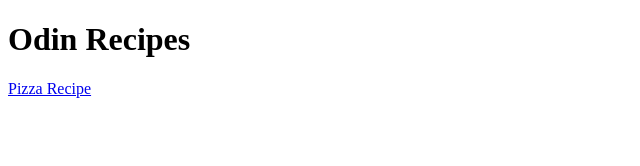
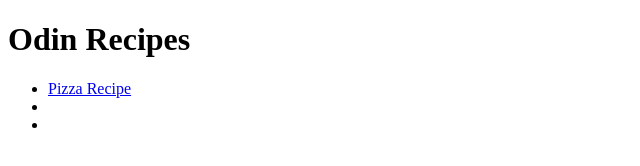
Before and after one commit to Godspeed715/Odin-Recipies, a plain HTML site: page index.html in a window 1280 px wide. Shown: the whole page, without its empty margins (0-640 px from the left). Drawn offline with Linux system fonts and the light colour scheme.

Commit message:
Modified the index.html file
Added links to the other recipe files and put them in an unordered list

```diff
--- a/index.html
+++ b/index.html
@@ -6,6 +6,12 @@
     </head>
     <body>
         <h1>Odin Recipes</h1>
-        <a href="recipes/pizza.html">Pizza Recipe</a>
+
+        <ul>
+            <li><a href="recipes/pizza_recipe.html">Pizza Recipe</a></li>
+            <li><a href="recipes/pancake_recipe.html"></a></li>
+            <li><a href="recipes/icecream_recipe.html"></a></li>
+        </ul>
+
     </body>
 </html>
```
